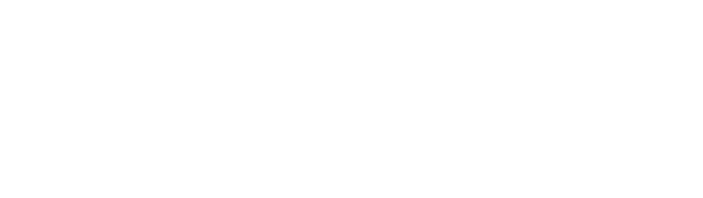
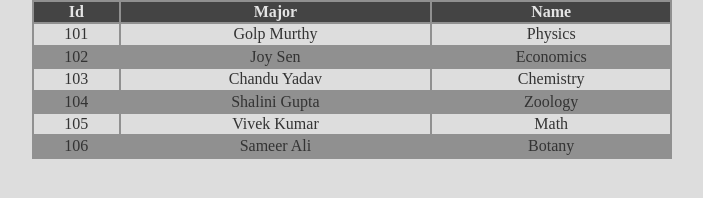
Before and after one commit to JonatasASB/tabelazebra, a plain HTML site: page index.html in a window 1280 px wide. Shown: the whole page, without its empty margins (288-991 px from the left). Drawn offline with nearby package versions, Linux system fonts and the light colour scheme.

Commit message:
finishing

```diff
--- a/assets/css/style.css
+++ b/assets/css/style.css
@@ -0,0 +1,36 @@
+body {
+    background-color: #ddd;
+}
+main {
+    width: 100vw;
+    height: 100vh;
+    display: flex;
+    justify-content: center;
+    align-items: center;
+}
+.container {
+    margin: auto;
+    width: 50%;
+    background-color: rgba(0, 0, 0, 0.35);
+}
+table {
+    width: 100%;
+    height: auto;
+}
+tr th {
+    background-color: #444;
+    color: #e4e4e4
+}
+table tr {
+    text-align: center;
+    color: #333;
+}
+tbody tr:nth-child(1) {
+    background-color: #ddd;
+}
+tbody tr:nth-child(3) {
+    background-color: #ddd;
+}
+tbody tr:nth-child(5) {
+    background-color: #ddd;
+}
--- a/index.html
+++ b/index.html
@@ -10,7 +10,47 @@
 <body>
     <main>
         <div class="container">
-
+            <table >
+                <thead>
+                    <tr>
+                        <th>Id</th>
+                        <th>Major</th>
+                        <th>Name</th>
+                    </tr>
+                </thead>
+                <tbody>
+                    <tr>
+                        <td>101</td>
+                        <td>Golp Murthy</td>
+                        <td>Physics</td>
+                    </tr>
+                    <tr>
+                        <td>102</td>
+                        <td>Joy Sen</td>
+                        <td>Economics</td>
+                    </tr>
+                    <tr>
+                        <td>103</td>
+                        <td>Chandu Yadav</td>
+                        <td>Chemistry</td>
+                    </tr>
+                    <tr>
+                        <td>104</td>
+                        <td>Shalini Gupta</td>
+                        <td>Zoology</td>
+                    </tr>
+                    <tr>
+                        <td>105</td>
+                        <td>Vivek Kumar</td>
+                        <td>Math</td>
+                    </tr>
+                    <tr>
+                        <td>106</td>
+                        <td>Sameer Ali</td>
+                        <td>Botany</td>
+                    </tr>
+                </tbody>
+            </table>
         </div>
     </main>
 </body>
```
